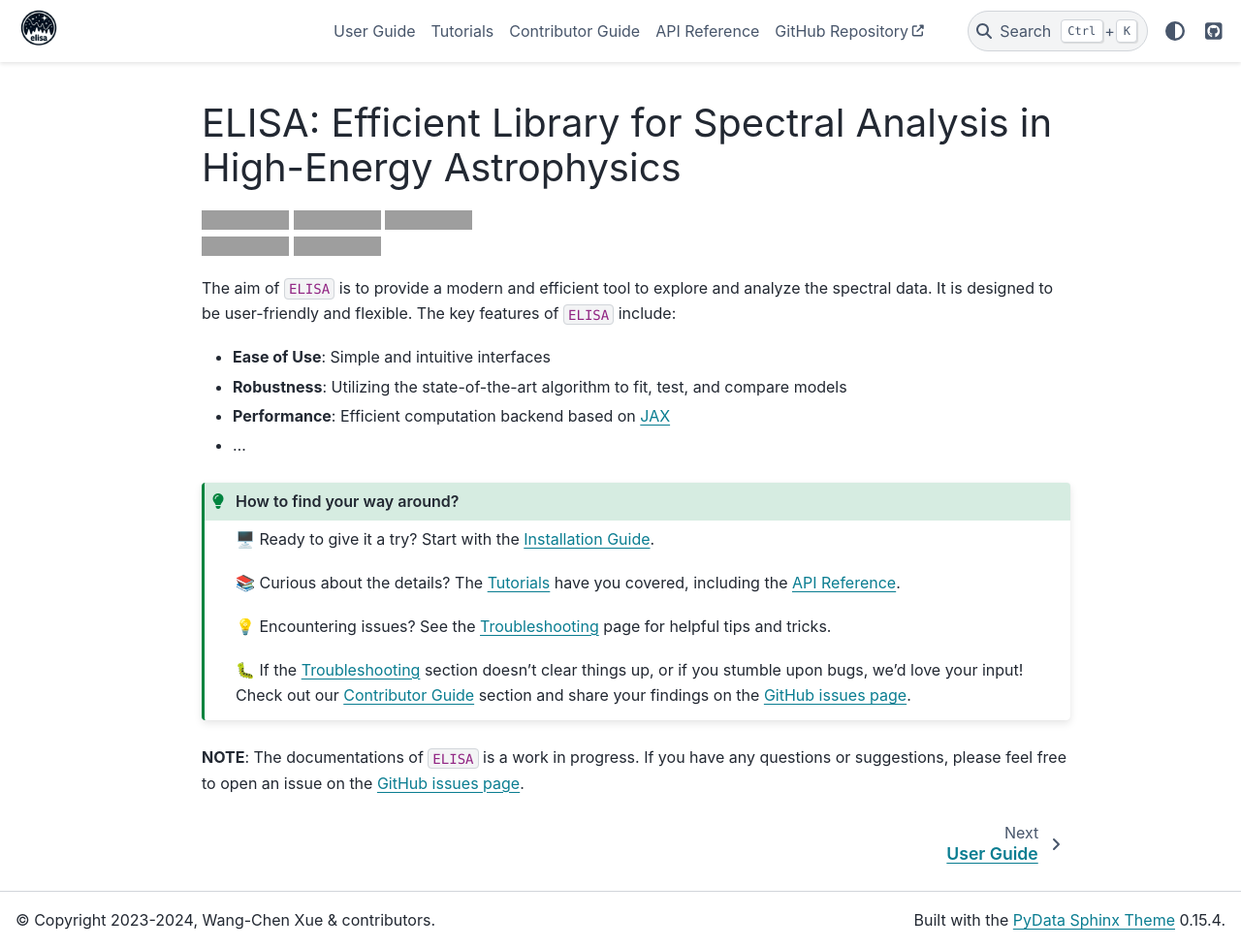
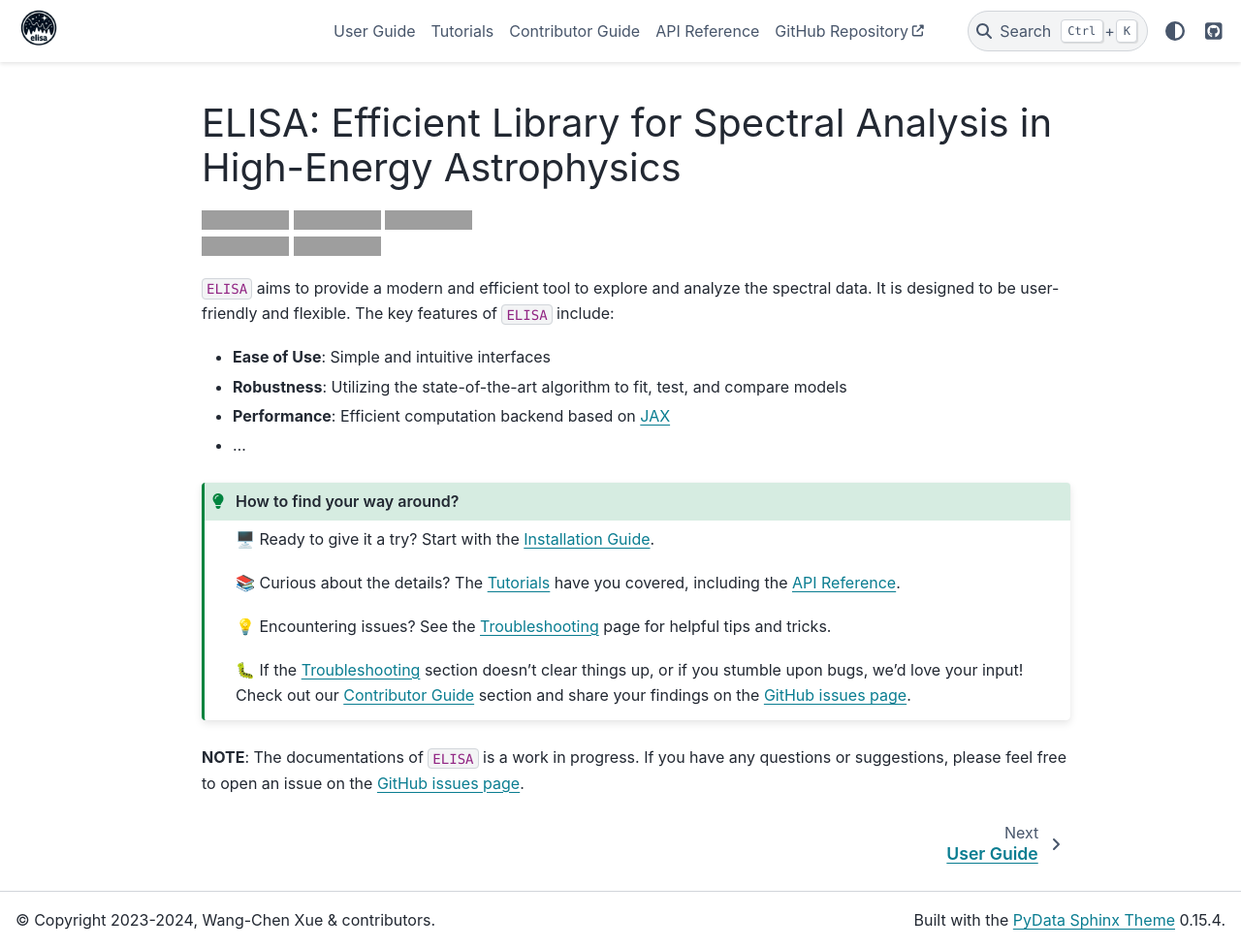
Before and after one commit to wcxve/elisa, a Sphinx documentation site: the page built from docs/index.md, in a window 1280 px wide and 978 px high. Shown: the whole window at 97% size. Built offline with Sphinx 7.4.7 and the PyData theme 0.15.4, drawn with Linux system fonts in a browser that asks for light colours; pages that are not in the unit, such as notebooks, are missing from menus; grey boxes are pictures that could not be loaded.

Commit message:
docs: minor update

```diff
--- a/docs/index.md
+++ b/docs/index.md
@@ -10,7 +10,7 @@ html_theme.sidebar_secondary.remove:
 [![Coverage Status](https://img.shields.io/coverallsCoverage/github/wcxve/elisa?logo=Coveralls&logoColor=white&style=for-the-badge)](https://coveralls.io/github/wcxve/elisa)
 [![Documentation Status](https://img.shields.io/readthedocs/elisa-lib?logo=Read-the-Docs&logoColor=white&style=for-the-badge)](https://elisa-lib.readthedocs.io/en/latest/?badge=latest)
 
-The aim of ``ELISA`` is to provide a modern and efficient tool to explore and
+``ELISA`` aims to provide a modern and efficient tool to explore and
 analyze the spectral data. It is designed to be user-friendly and flexible.
 The key features of ``ELISA`` include:
 
```
